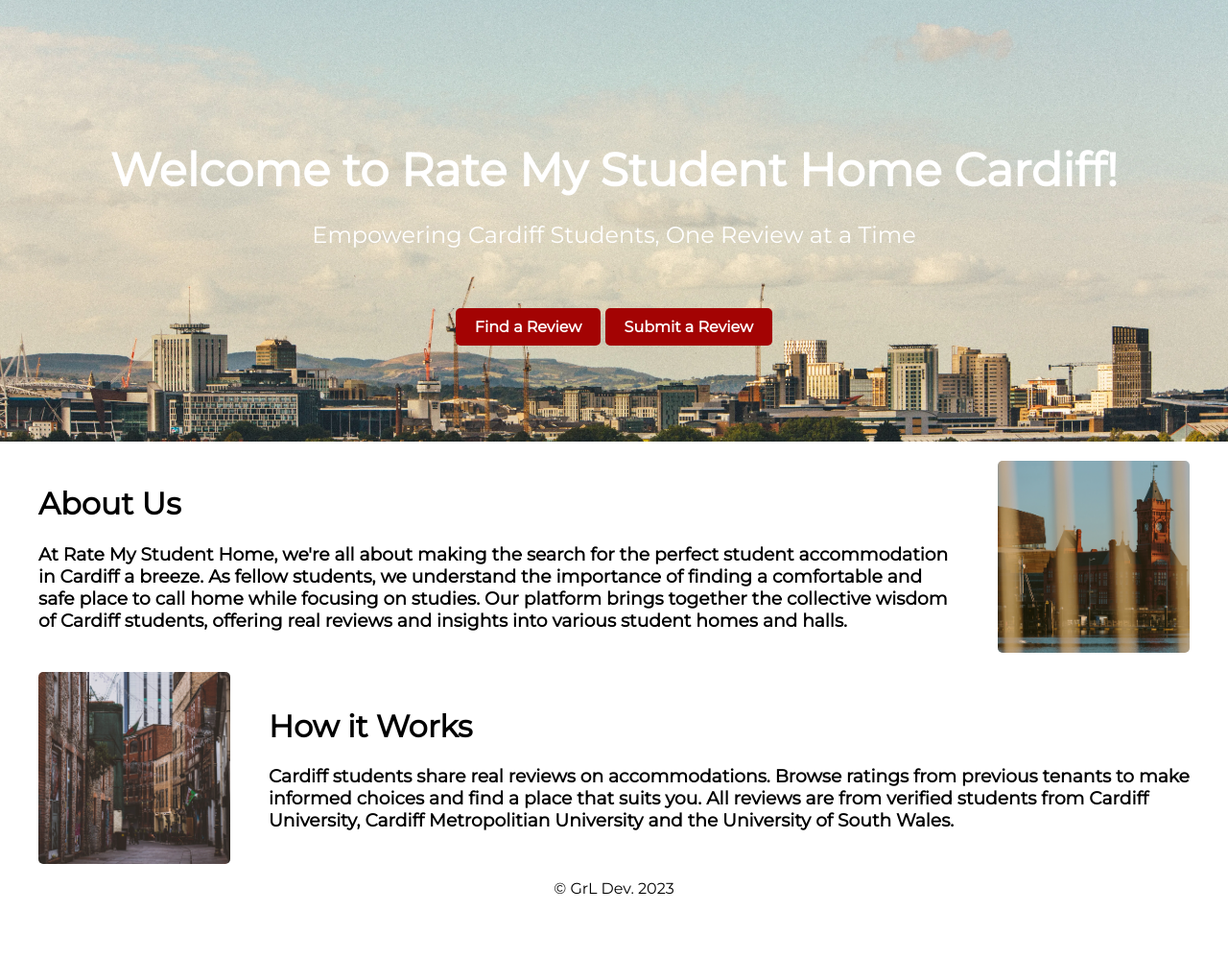
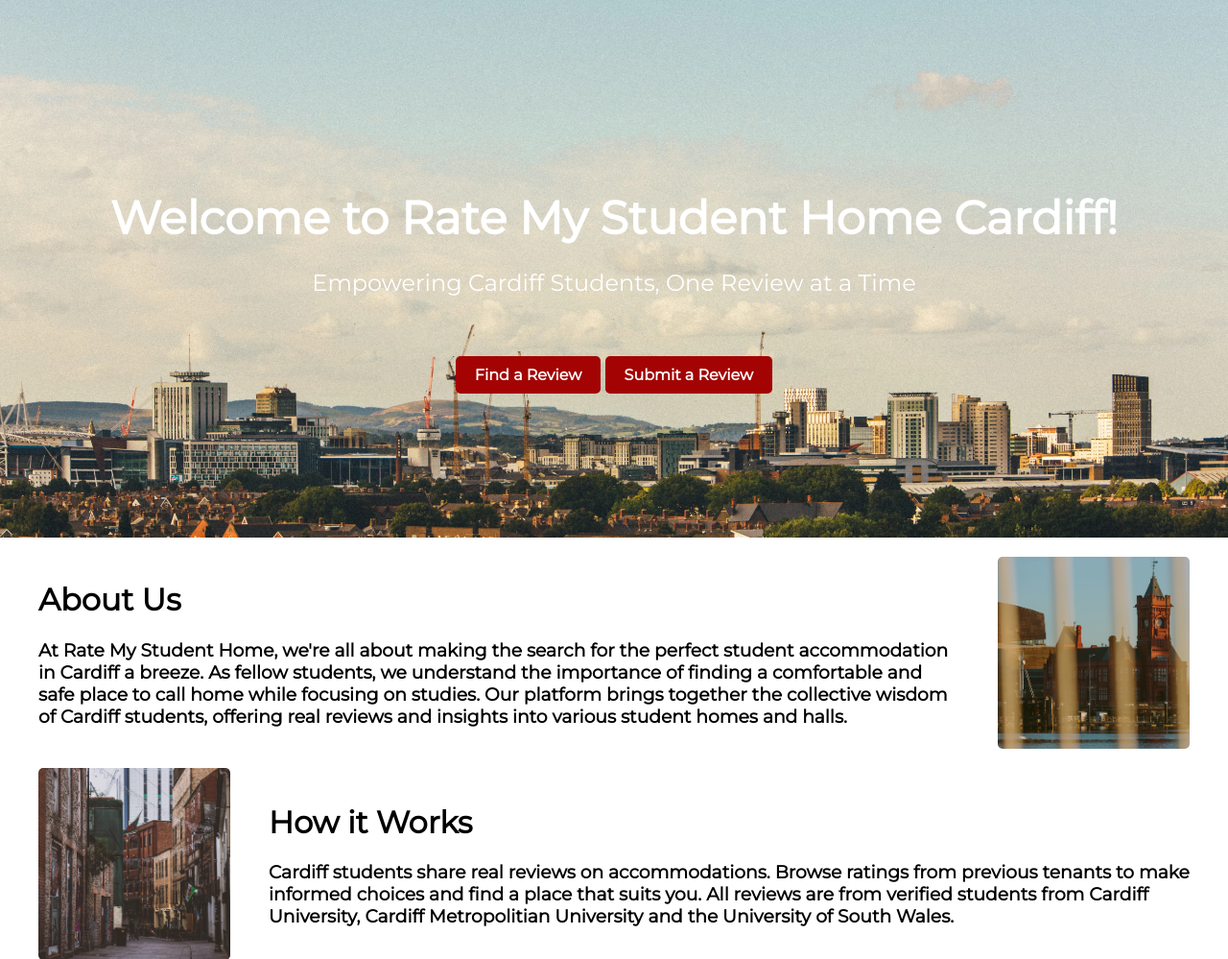
Before and after one commit to GrLdev/Rate-My-Student-Home, a Flask app: page / in a window 1280 px wide. Shown: the part 62-1061 px from the top of the page at 96% size. Before the commit the page ends 994 px from the top, so only its background shows below. Run offline with Flask 3, Linux system fonts and the light colour scheme; parts of the project's set-up code (start-up, migrations or seed data) failed here and were passed over.

Commit message:
added a little more padding for the skyline image

```diff
--- a/app/templates/home.html
+++ b/app/templates/home.html
@@ -19,7 +19,7 @@
     text-align: center;
     color: white;
     font-family: "Montserrat", sans-serif;
-    margin-top: 100px;
+    margin-top: 150px;
   }
 
   .welcome-text-h1 {
@@ -39,7 +39,7 @@
     color: white;
     font-family: "Montserrat", sans-serif;
     margin-top: 50px;
-    margin-bottom: 100px;
+    margin-bottom: 150px;
   }
 
   .custom-button {
```
